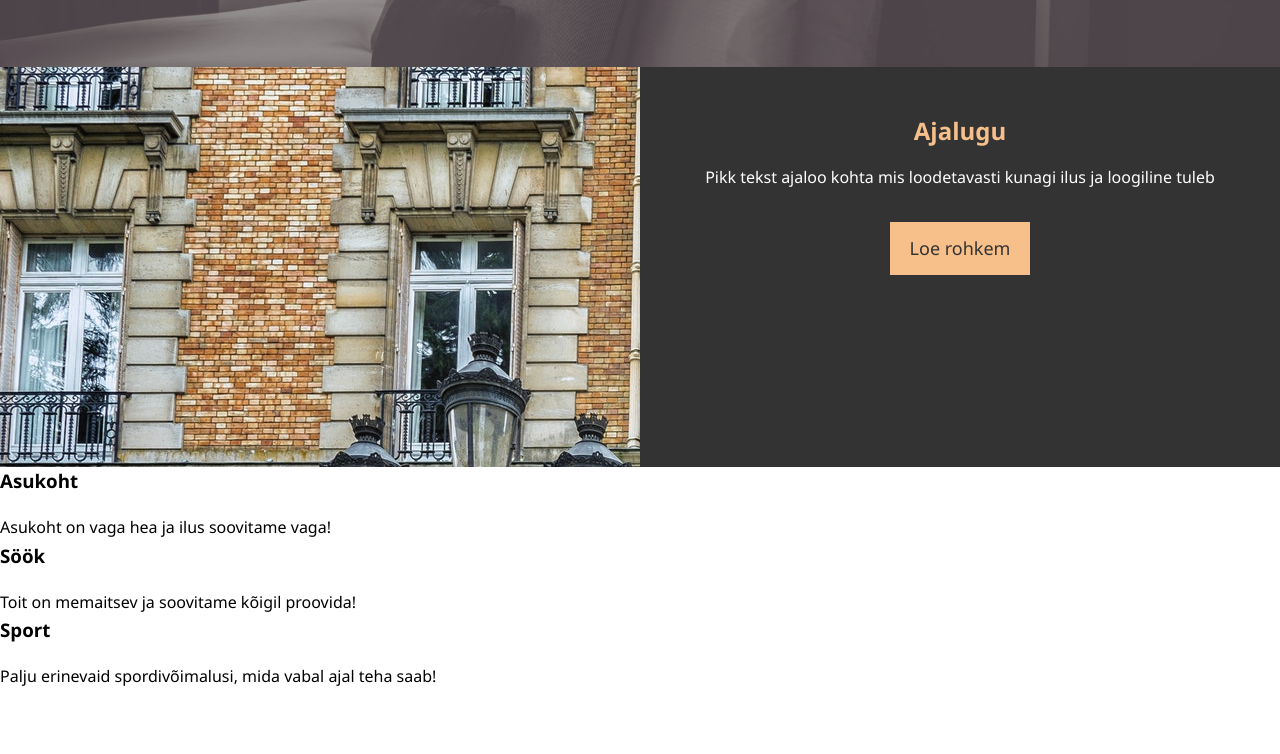
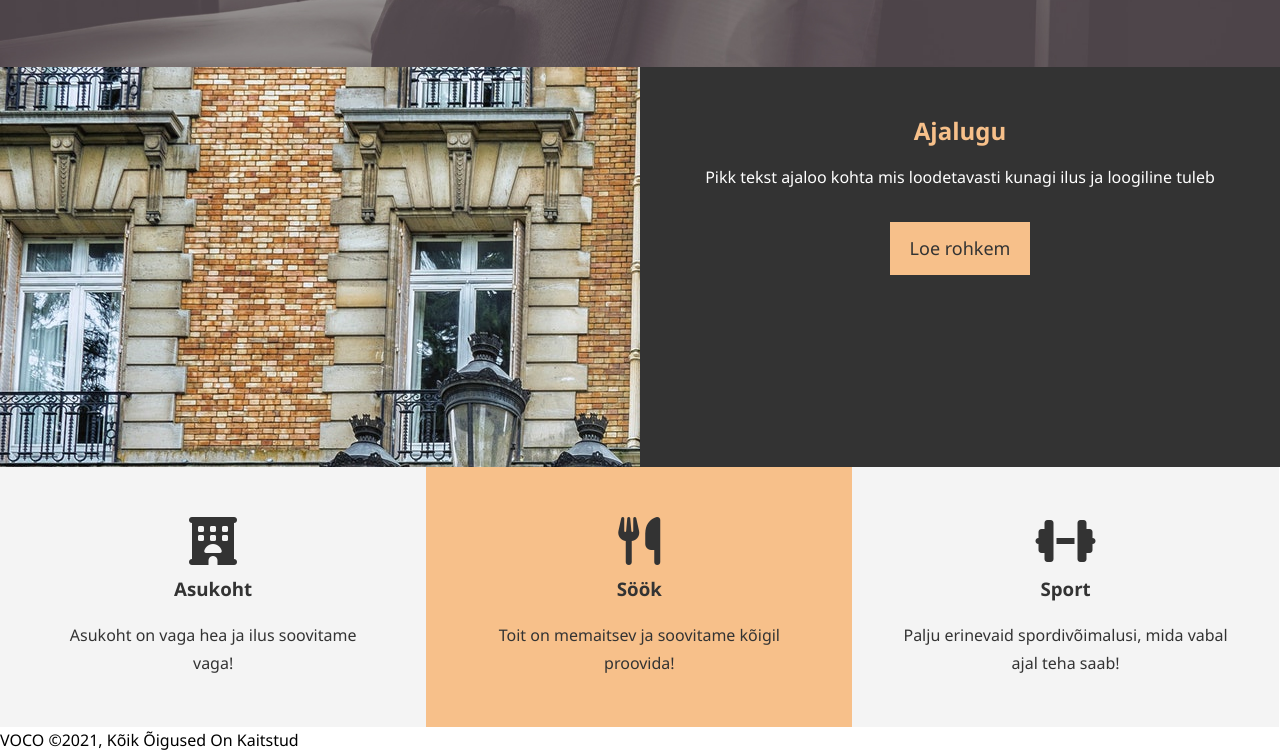
Before and after one commit to rebekarepp/Mitmeleheline_HTML, a plain HTML site: page index.html in a window 1280 px wide. Shown: the part 600-1354 px from the top of the page. Before the commit the page ends 1290 px from the top, so only its background shows below. Drawn offline with Linux system fonts and the light colour scheme.

Commit message:
Hotell1day

```diff
--- a/css/style.css
+++ b/css/style.css
@@ -46,6 +46,14 @@ h1, h2, h3 {
 .bg-dark {
     background: #333;
     color: #fff;
+}
+.bg-light {
+    background: #f4f4f4;
+    color: #333;
+}
+.bg-primary {
+    background: #f7c08a;
+    color: #333;
 }
 #navbar {
     background: #333;
@@ -116,3 +124,25 @@ h1, h2, h3 {
     background: url('../img/photo-1.jpg') no-repeat;
     min-height: 100%;
 }
+
+#features .box {
+   float: left;
+   width: 33.3%;
+   padding: 50px;
+   text-align: center;
+}
+
+#features .box i {
+    margin-bottom: 10px;
+}
+
+#footer {
+    text-align: center;
+    padding: 20px;
+    background: #444;
+    color: #fff;
+}
+
+.clear {
+    clear: both;
+}
--- a/index.html
+++ b/index.html
@@ -1,10 +1,11 @@
 <!DOCTYPE html>
 <html lang="et">
   <head>
-    <meta charset="UTF-8" />
-    <meta name="viewport" content="width=device-width, inital-scale=1.0" />
-    <meta http-equiv="X-UA-conpatible" content="ie-edge" />
-    <link rel="stylesheet" href="css/style.css" />
+    <meta charset="UTF-8" >
+    <meta name="viewport" content="width=device-width, inital-scale=1.0" >
+    <meta http-equiv="X-UA-conpatible" content="ie-edge" >
+    <script src="https://kit.fontawesome.com/e97d48f24e.js" crossorigin="anonymous"></script>
+    <link rel="stylesheet" href="css/style.css" >
     <title>Hotell | Avaleht</title>
   </head>
   <body>
@@ -38,18 +39,25 @@
         </div>
     </section>
     <section id="features">
-        <div>
+        <div class="box bg-light">
+          <i class="fa-solid fa-hotel fa-3x" style="color: #333333;"></i>
             <h3>Asukoht</h3>
             <p>Asukoht on vaga hea ja ilus soovitame vaga!</p>
         </div>
-        <div>
+        <div class="box bg-primary">
+          <i class="fa-solid fa-utensils fa-3x" style="color: #333333;"></i>
             <h3>Söök</h3>
             <p>Toit on memaitsev ja soovitame kõigil proovida!</p>
         </div>
-        <div>
+        <div class="box bg-light">
+          <i class="fa-solid fa-dumbbell fa-3x" style="color: #333333;"></i>
             <h3>Sport</h3>
             <p>Palju erinevaid spordivõimalusi, mida vabal ajal teha saab! </p>
         </div>
     </section>
+    <div class="clear"></div>
+    <footer>
+      <p>VOCO &copy;2021, Kõik Õigused On Kaitstud</p>
+    </footer>
   </body>
 </html>
```
Also changed, not shown: about.html (+10 -4 lines), contact.html (+10 -4 lines), img/person-1.jpg (added), img/person-2.jpg (added), img/photo-2.jpg (added), img/test-bg.jpg (added).
